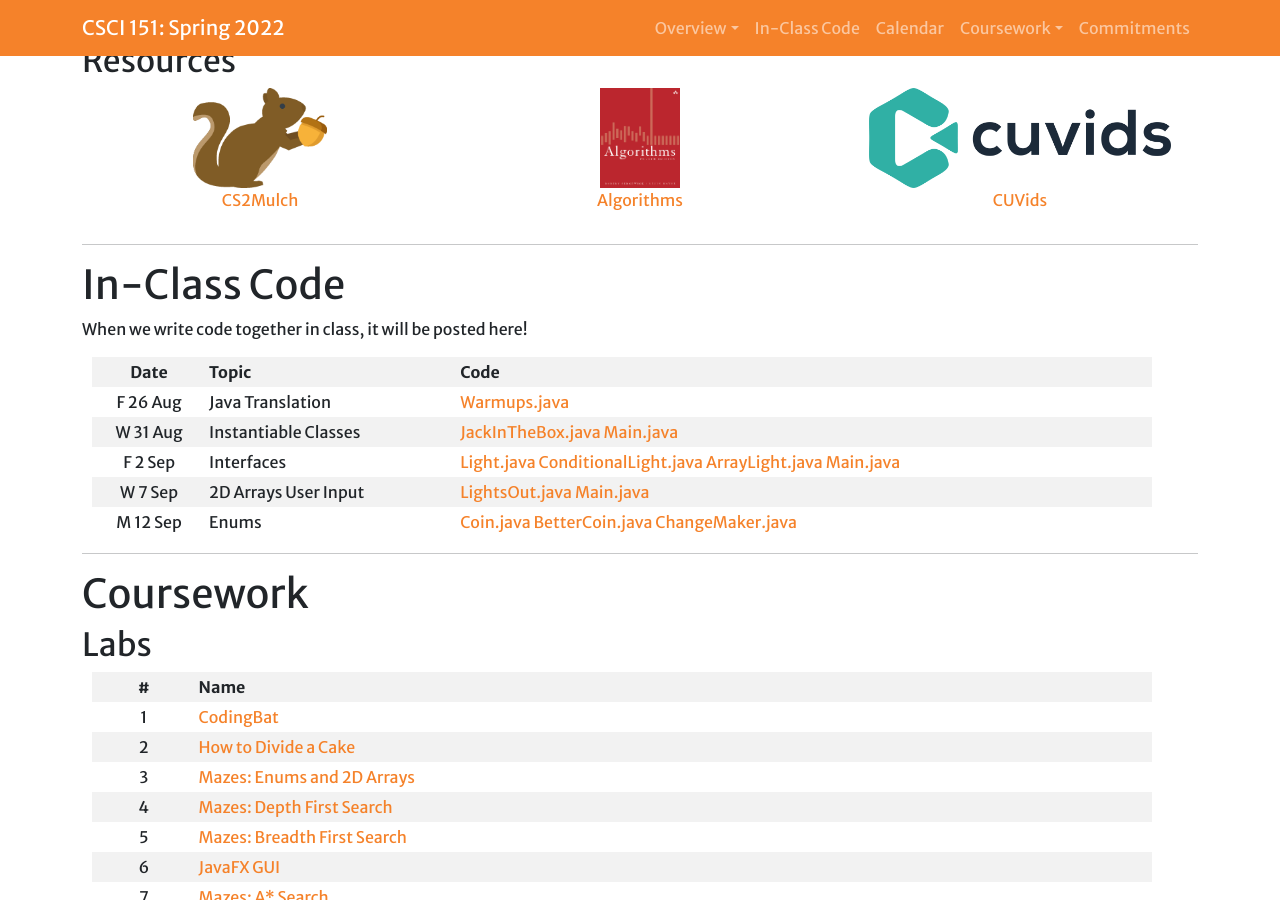
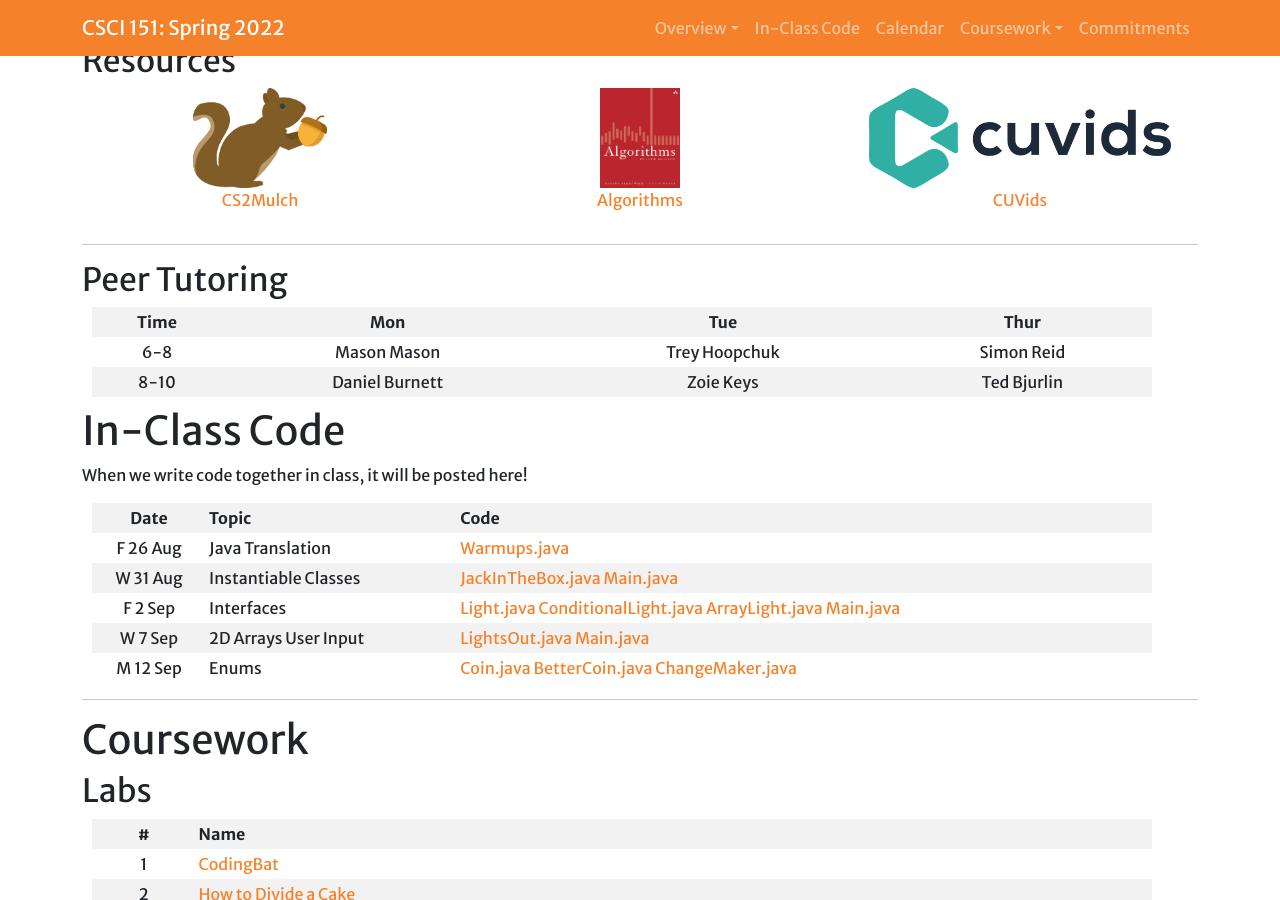
Before and after one commit to Hendrix-CS/csci151, a Jekyll site: the page built from index.md, in a window 1280 px wide and 900 px high, scrolled down 1386 px. Built offline with Jekyll 4.4.1, drawn with Linux system fonts in a browser that asks for light colours; a script that is not in the unit is left out; our own code applies the rules of GitHub Pages for plain Markdown files.

Commit message:
Adding TAs

```diff
--- a/index.md
+++ b/index.md
@@ -31,6 +31,13 @@ Upon completing this course, our goal is for you to be able to:
 {% include resources.html content=site.extra-resources %}
 
 <hr>
+
+## Peer Tutoring
+
+| Time | Mon |	Tue	 | Thur |
+|:----:|:---:|:-----:|:----:|
+|6-8	|Mason Mason	|Trey Hoopchuk	|Simon Reid |
+|8-10	|Daniel Burnett	|Zoie Keys	 | Ted Bjurlin |
 
 # <a name="inclasscode">In-Class Code</a>
 
```
